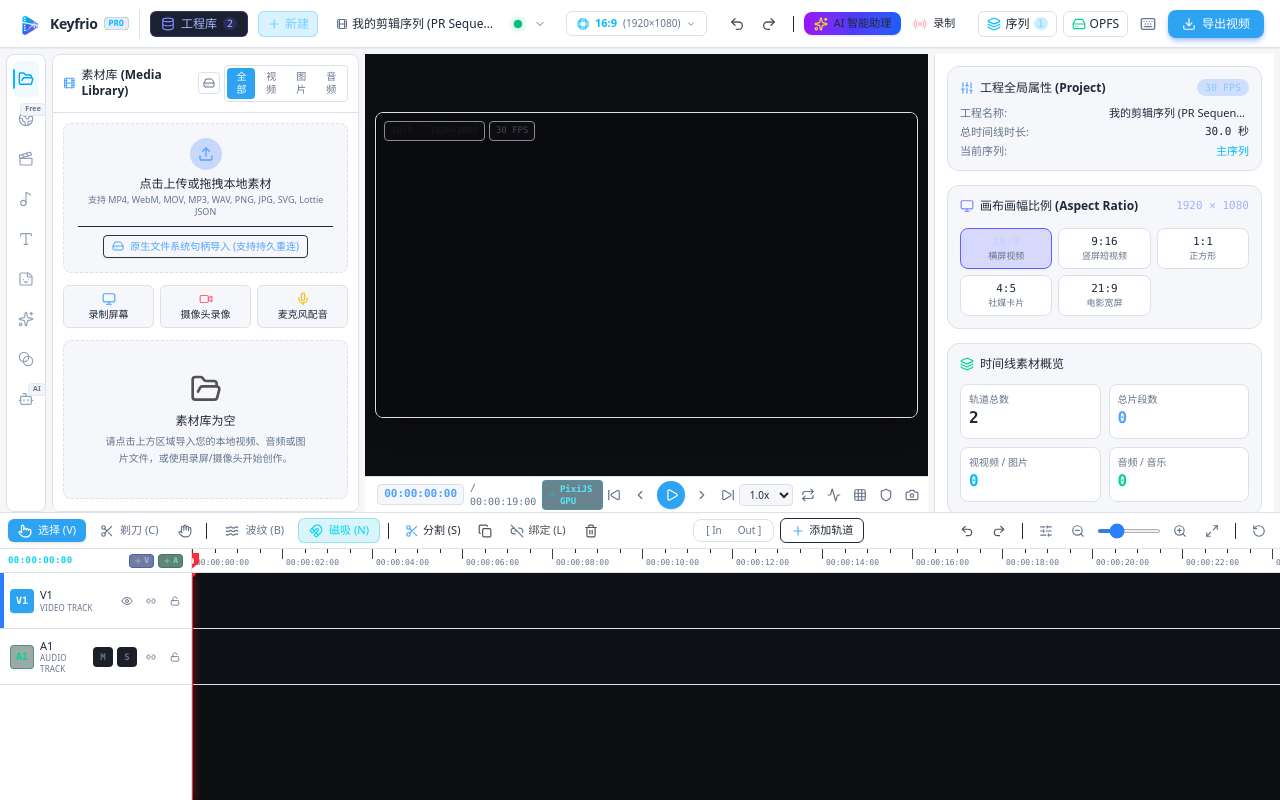
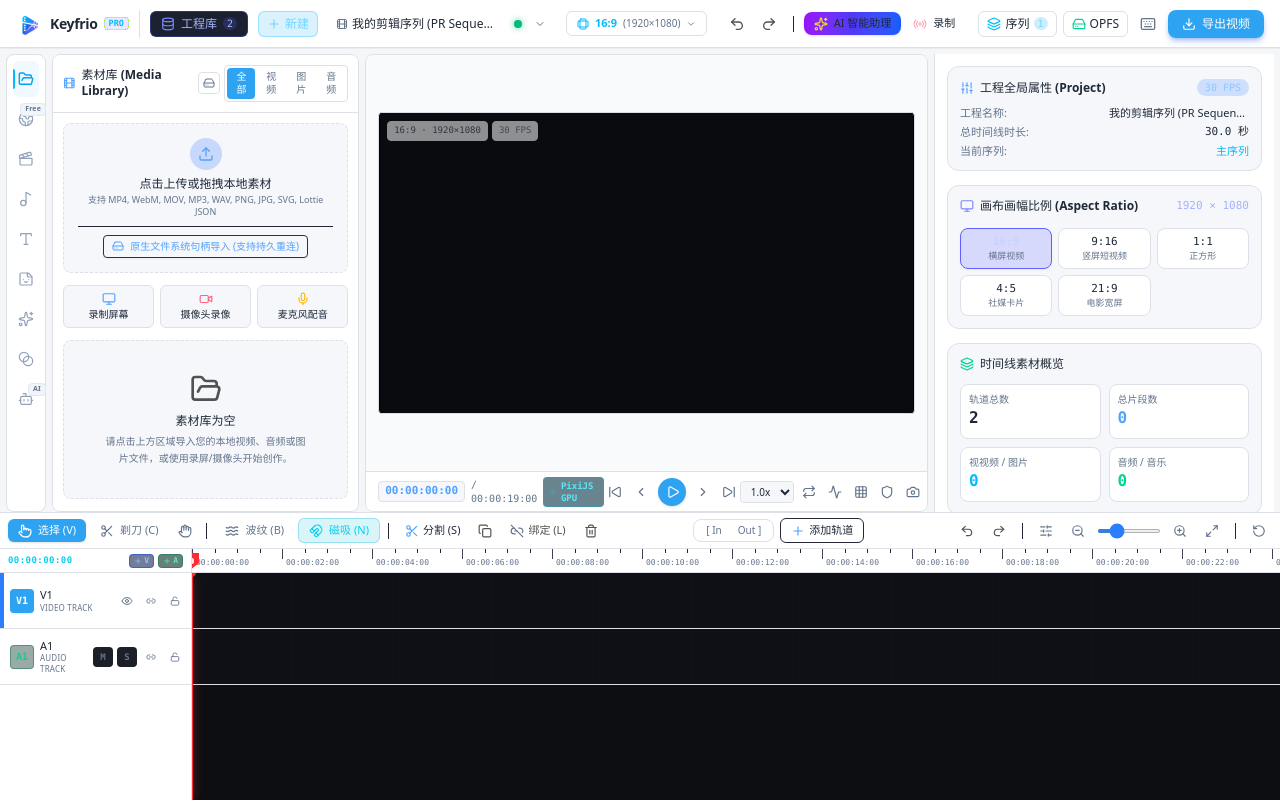
Before and after one commit to Alex-Qiong/Keyfrio, a React (Vite) app: page / in a window 1280 px wide. Both pictures are taken after a click on the button "试玩演示工程 (Live Demo)". Built offline with nearby package versions, Linux system fonts and the light colour scheme.

Commit message:
style: update src/components/Player/PreviewPlayer.tsx for OpenCut-inspired editor

```diff
--- a/src/components/Player/PreviewPlayer.tsx
+++ b/src/components/Player/PreviewPlayer.tsx
@@ -326,13 +326,13 @@ export const PreviewPlayer: React.FC = () => {
   return (
     <div
       ref={containerRef}
-      className="flex-1 flex flex-col bg-[#0b0c10] overflow-hidden select-none relative"
+      className="flex-1 flex flex-col bg-white border border-[#dde1e7] rounded-lg overflow-hidden select-none relative"
     >
       {/* Player Canvas Area */}
-      <div className="flex-1 flex items-center justify-center p-2.5 relative overflow-hidden bg-[#0d0e12]">
+      <div className="flex-1 flex items-center justify-center p-3 relative overflow-hidden bg-[#f8fafc]">
         {/* Aspect Ratio Box Wrapper */}
         <div
-          className="relative max-w-full max-h-full flex items-center justify-center shadow-xl rounded-lg overflow-hidden border border-[#20222a] bg-black"
+          className="relative max-w-full max-h-full flex items-center justify-center rounded-sm overflow-hidden border border-[#d9dee7] bg-black"
           style={{
             aspectRatio: `${project.resolution.width} / ${project.resolution.height}`,
           }}
@@ -360,10 +360,10 @@ export const PreviewPlayer: React.FC = () => {
 
           {/* Quick HUD badge when hovering */}
           <div className="absolute top-2 left-2 flex items-center gap-1 pointer-events-none opacity-60 hover:opacity-100 transition-opacity">
-            <span className="bg-[#101116]/80 backdrop-blur-xs px-1.5 py-0.5 rounded text-[9px] font-mono text-neutral-300 border border-[#20222a]">
+            <span className="bg-white/90 backdrop-blur-xs px-1.5 py-0.5 rounded text-[9px] font-mono text-slate-600 border border-slate-200">
               {project.resolution.aspectRatio} · {project.resolution.width}×{project.resolution.height}
             </span>
-            <span className="bg-[#101116]/80 backdrop-blur-xs px-1.5 py-0.5 rounded text-[9px] font-mono text-neutral-400 border border-[#20222a]">
+            <span className="bg-white/90 backdrop-blur-xs px-1.5 py-0.5 rounded text-[9px] font-mono text-slate-500 border border-slate-200">
               {project.fps} FPS
             </span>
           </div>
@@ -378,7 +378,7 @@ export const PreviewPlayer: React.FC = () => {
       </div>
 
       {/* Player Bottom Control Bar */}
-      <div className="h-9 bg-[#131419] border-t border-[#20222a] px-3 flex items-center justify-between text-xs text-neutral-300 shrink-0 select-none">
+      <div className="h-10 bg-white border-t border-[#dde1e7] px-3 flex items-center justify-between text-xs text-slate-600 shrink-0 select-none">
         {/* Left: Timecode / Position */}
         <div className="flex items-center gap-1.5">
           {isEditingTimecode ? (
```
